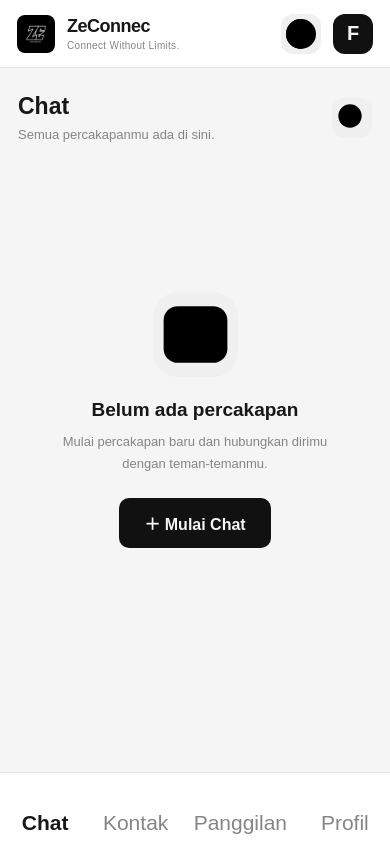
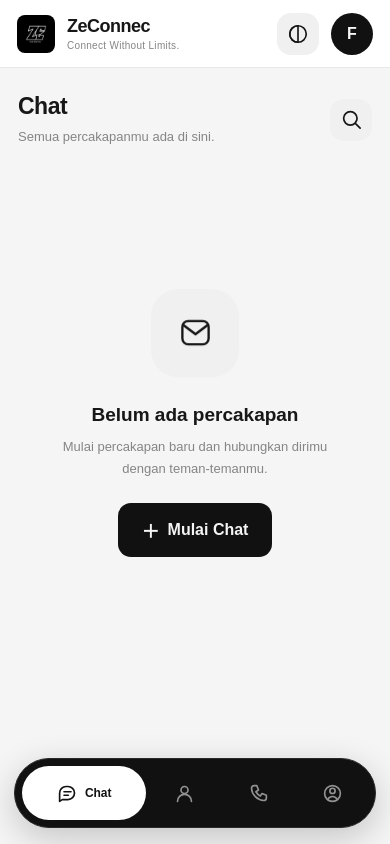
Before and after one commit to web-faiz-belajar/ZeConnec, a plain HTML site: page index.html in a window 390 px wide. Drawn offline with Linux system fonts and the light colour scheme.

Commit message:
Update style.css

```diff
--- a/CSS/style.css
+++ b/CSS/style.css
@@ -1,6 +1,6 @@
 
 /* =========================
-   ZeConnec - Minimal Black & White
+   ZeConnec - Premium UI
 ========================= */
 
 :root {
@@ -12,7 +12,7 @@
   --muted: #858585;
   --border: #e8e8e8;
   --hover: #f0f0f0;
-  --shadow: 0 4px 24px rgba(0, 0, 0, 0.04);
+  --shadow: 0 8px 30px rgba(0, 0, 0, 0.06);
 }
 
 body.dark {
@@ -24,7 +24,7 @@ body.dark {
   --muted: #929292;
   --border: #292929;
   --hover: #202020;
-  --shadow: 0 4px 24px rgba(0, 0, 0, 0.2);
+  --shadow: 0 8px 30px rgba(0, 0, 0, 0.25);
 }
 
 * {
@@ -38,7 +38,7 @@ body {
   background: var(--background);
   color: var(--text);
   min-height: 100vh;
-  transition: background 0.25s, color 0.25s;
+  transition: background .3s, color .3s;
 }
 
 button,
@@ -47,8 +47,19 @@ input {
 }
 
 button {
+  border: none;
   cursor: pointer;
-  border: none;
+  -webkit-tap-highlight-color: transparent;
+}
+
+svg {
+  width: 22px;
+  height: 22px;
+  fill: none;
+  stroke: currentColor;
+  stroke-width: 1.8;
+  stroke-linecap: round;
+  stroke-linejoin: round;
 }
 
 /* APPLICATION */
@@ -69,6 +80,9 @@ button {
   align-items: center;
   justify-content: space-between;
   padding: 0 35px;
+  position: sticky;
+  top: 0;
+  z-index: 50;
 }
 
 .brand {
@@ -88,7 +102,7 @@ button {
 
 .brand h1 {
   font-size: 20px;
-  letter-spacing: -0.5px;
+  letter-spacing: -.5px;
   font-weight: 700;
 }
 
@@ -97,7 +111,7 @@ button {
   font-size: 11px;
   color: var(--muted);
   margin-top: 3px;
-  letter-spacing: 0.3px;
+  letter-spacing: .3px;
 }
 
 .header-actions {
@@ -109,24 +123,32 @@ button {
 .icon-btn,
 .profile-button,
 .search-btn {
-  width: 40px;
-  height: 40px;
-  border-radius: 12px;
+  width: 42px;
+  height: 42px;
+  border-radius: 14px;
   background: var(--hover);
   color: var(--text);
-  font-size: 20px;
-  transition: background 0.2s;
+  display: grid;
+  place-items: center;
+  transition: .25s ease;
 }
 
 .icon-btn:hover,
 .search-btn:hover {
+  transform: translateY(-2px);
   background: var(--border);
+}
+
+.icon-btn:active,
+.search-btn:active {
+  transform: scale(.9);
 }
 
 .profile-button {
   background: var(--primary);
   color: var(--background);
   font-weight: bold;
+  border-radius: 50%;
 }
 
 /* MAIN LAYOUT */
@@ -150,55 +172,79 @@ button {
 
 .new-chat-btn {
   width: 100%;
-  padding: 14px;
-  border-radius: 12px;
+  padding: 15px;
+  border-radius: 14px;
   background: var(--primary);
   color: var(--background);
   font-weight: bold;
   margin-bottom: 30px;
-  transition: background 0.2s;
+  display: flex;
+  justify-content: center;
+  align-items: center;
+  gap: 8px;
+  transition: .25s ease;
 }
 
-.new-chat-btn:hover {
-  background: var(--primary-hover);
+.new-chat-btn:hover,
+.primary-btn:hover {
+  transform: translateY(-2px);
+  box-shadow: var(--shadow);
 }
 
-.new-chat-btn span {
-  font-size: 18px;
-  margin-right: 7px;
+.new-chat-btn:active,
+.primary-btn:active {
+  transform: scale(.96);
 }
+
+.button-icon {
+  font-size: 20px;
+}
+
+/* DESKTOP NAVIGATION */
 
 .side-nav {
   display: flex;
   flex-direction: column;
-  gap: 8px;
+  gap: 9px;
 }
 
 .nav-item {
   width: 100%;
-  padding: 14px;
-  border-radius: 10px;
+  padding: 13px 15px;
+  border-radius: 13px;
   text-align: left;
   background: transparent;
   color: var(--muted);
   display: flex;
   align-items: center;
   gap: 13px;
-  transition: 0.2s;
+  transition: .25s ease;
 }
 
-.nav-item span {
-  font-size: 19px;
-}
-
-.nav-item:hover,
-.nav-item.active {
+.nav-item:hover {
   background: var(--hover);
   color: var(--text);
 }
 
 .nav-item.active {
+  background: var(--primary);
+  color: var(--background);
   font-weight: bold;
+}
+
+.nav-icon {
+  display: grid;
+  place-items: center;
+  flex-shrink: 0;
+}
+
+.nav-icon svg {
+  width: 21px;
+  height: 21px;
+}
+
+.nav-label {
+  font-size: 14px;
 }
 
 /* CONTENT */
@@ -218,30 +264,46 @@ button {
 
 .page-header h2 {
   font-size: 25px;
+  letter-spacing: -.5px;
 }
 
 .page-header p {
   font-size: 13px;
   color: var(--muted);
   margin-top: 7px;
+  line-height: 1.5;
 }
+
+.search-btn svg {
+  width: 23px;
+  height: 23px;
+}
+
+/* SEARCH */
 
 .search-box {
   margin-bottom: 20px;
+  animation: slideDown .25s ease;
 }
 
 .search-box input {
   width: 100%;
-  padding: 14px;
+  padding: 15px;
   border: 1px solid var(--border);
-  border-radius: 12px;
+  border-radius: 14px;
   outline: none;
   background: var(--surface);
   color: var(--text);
+  transition: .2s;
 }
 
 .search-box input:focus {
   border-color: var(--primary);
+  box-shadow: 0 0 0 3px rgba(120, 120, 120, .1);
+}
+
+.search-box[hidden] {
+  display: none;
 }
 
 /* PAGES */
@@ -253,6 +315,7 @@ button {
 
 .page.active {
   display: block;
+  animation: pageAppear .3s ease;
 }
 
 /* EMPTY STATE */
@@ -268,15 +331,21 @@ button {
 }
 
 .empty-icon {
-  width: 85px;
-  height: 85px;
-  border-radius: 25px;
+  width: 88px;
+  height: 88px;
+  border-radius: 27px;
   display: grid;
   place-items: center;
   background: var(--hover);
   color: var(--text);
-  font-size: 35px;
-  margin-bottom: 22px;
+  margin-bottom: 23px;
+  animation: iconFloat 3s ease-in-out infinite;
+}
+
+.empty-icon svg {
+  width: 35px;
+  height: 35px;
+  stroke-width: 1.6;
 }
 
 .empty-state h3 {
@@ -294,15 +363,19 @@ button {
 .primary-btn {
   background: var(--primary);
   color: var(--background);
-  padding: 13px 25px;
-  border-radius: 10px;
+  padding: 14px 24px;
+  border-radius: 13px;
   font-weight: bold;
   margin-top: 23px;
-  transition: background 0.2s;
+  display: flex;
+  align-items: center;
+  justify-content: center;
+  gap: 8px;
+  transition: .25s ease;
 }
 
-.primary-btn:hover {
-  background: var(--primary-hover);
+.primary-btn span {
+  font-size: 18px;
 }
 
 /* MOBILE NAVIGATION */
@@ -311,7 +384,43 @@ button {
   display: none;
 }
 
-/* RESPONSIVE */
+/* ANIMATIONS */
+
+@keyframes pageAppear {
+  from {
+    opacity: 0;
+    transform: translateY(8px);
+  }
+
+  to {
+    opacity: 1;
+    transform: translateY(0);
+  }
+}
+
+@keyframes slideDown {
+  from {
+    opacity: 0;
+    transform: translateY(-8px);
+  }
+
+  to {
+    opacity: 1;
+    transform: translateY(0);
+  }
+}
+
+@keyframes iconFloat {
+  0%, 100% {
+    transform: translateY(0);
+  }
+
+  50% {
+    transform: translateY(-5px);
+  }
+}
+
+/* MOBILE RESPONSIVE */
 
 @media (max-width: 700px) {
 
@@ -338,7 +447,7 @@ button {
   }
 
   .content-area {
-    padding: 25px 18px 100px;
+    padding: 25px 18px 115px;
   }
 
   .page-header h2 {
@@ -349,38 +458,98 @@ button {
     min-height: 60vh;
   }
 
+  /* PILL NAVIGATION */
+
   .mobile-nav {
     display: flex;
     position: fixed;
-    bottom: 0;
-    left: 0;
-    width: 100%;
-    height: 72px;
-    background: var(--surface);
-    border-top: 1px solid var(--border);
+    bottom: max(16px, env(safe-area-inset-bottom));
+    left: 50%;
+    transform: translateX(-50%);
+    width: calc(100% - 28px);
+    max-width: 440px;
+    height: 70px;
+    padding: 7px;
+    background: #111111;
+    border: 1px solid #292929;
+    border-radius: 999px;
+    align-items: center;
     justify-content: space-around;
-    align-items: center;
-    padding-bottom: env(safe-area-inset-bottom);
+    gap: 3px;
     z-index: 100;
+    box-shadow: 0 10px 35px rgba(0, 0, 0, .2);
   }
 
   .mobile-nav-item {
+    flex: 1;
+    height: 54px;
+    min-width: 0;
+    padding: 0 5px;
+    border-radius: 999px;
     display: flex;
-    flex-direction: column;
+    flex-direction: row;
     align-items: center;
-    gap: 5px;
+    justify-content: center;
+    gap: 7px;
     background: transparent;
-    color: var(--muted);
-    font-size: 10px;
-    min-width: 65px;
+    color: #929292;
+    transition:
+      background .3s ease,
+      color .3s ease,
+      flex .3s ease,
+      transform .2s ease;
   }
 
-  .mobile-nav-item span {
-    font-size: 21px;
+  .mobile-nav-item .nav-icon svg {
+    width: 21px;
+    height: 21px;
+    stroke-width: 1.9;
+  }
+
+  .mobile-nav-item .nav-label {
+    display: none;
+    font-size: 12px;
+    font-weight: 600;
+    white-space: nowrap;
   }
 
   .mobile-nav-item.active {
-    color: var(--text);
-    font-weight: bold;
+    flex: 1.65;
+    background: #ffffff;
+    color: #111111;
+    padding: 0 12px;
+  }
+
+  .mobile-nav-item.active .nav-label {
+    display: block;
+    animation: labelAppear .25s ease;
+  }
+
+  .mobile-nav-item:active {
+    transform: scale(.92);
   }
 }
+
+@keyframes labelAppear {
+  from {
+    opacity: 0;
+    transform: translateX(-5px);
+  }
+
+  to {
+    opacity: 1;
+    transform: translateX(0);
+  }
+}
+
+/* ACCESSIBILITY */
+
+@media (prefers-reduced-motion: reduce) {
+  *,
+  *::before,
+  *::after {
+    animation-duration: .01ms !important;
+    animation-iteration-count: 1 !important;
+    transition-duration: .01ms !important;
+  }
+}
```
